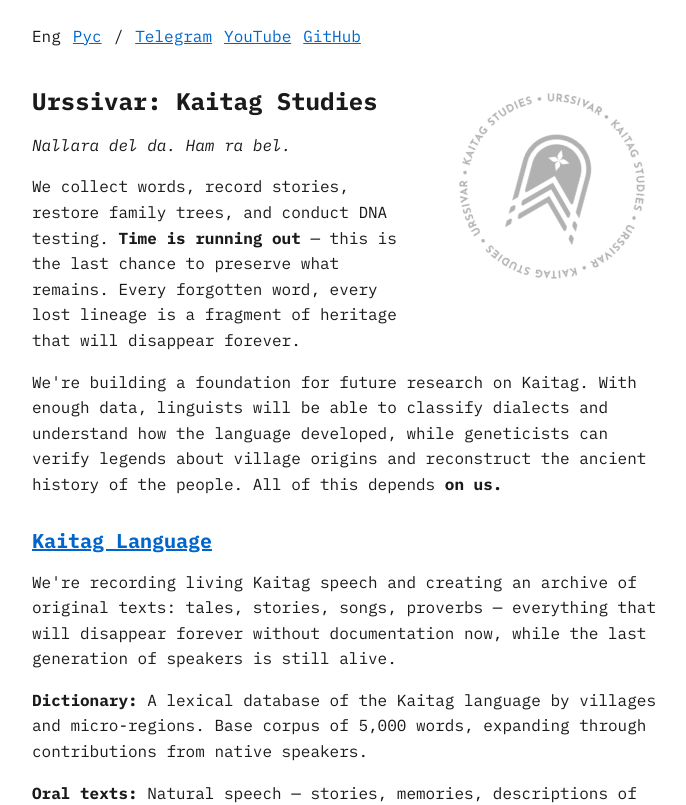
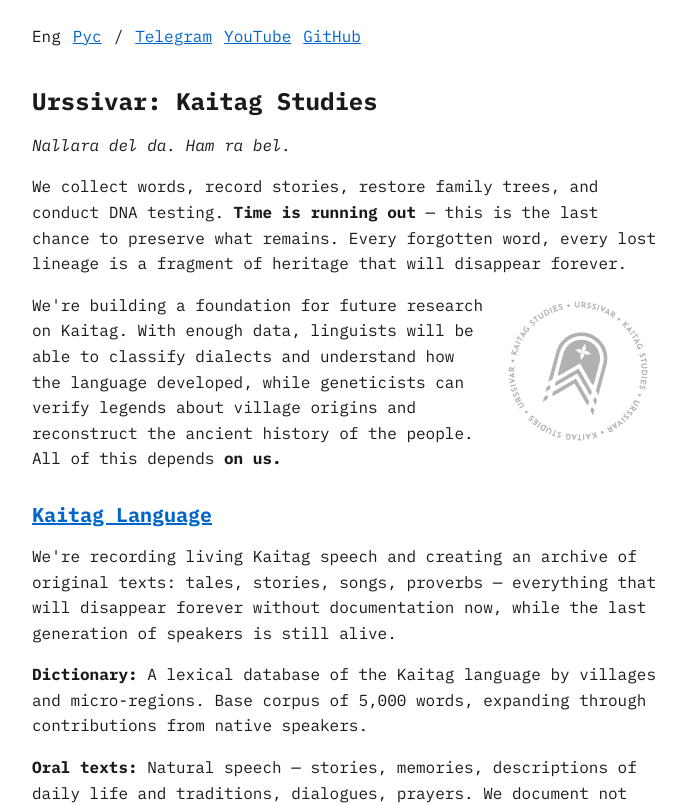
Before and after one commit to urssivar/urssivar, a Nuxt app: page / in a window 1280 px wide. Shown: the top 805 px of the page, without its empty margins (296-982 px from the left). Built offline with nearby package versions, Linux system fonts and the light colour scheme.

Commit message:
Adjust stamp visuals

```diff
--- a/app/components/Stamp.vue
+++ b/app/components/Stamp.vue
@@ -7,8 +7,8 @@
 <style scoped>
 .stamp-wrapper {
   float: right;
-  margin: 2rem 0 1rem 2rem;
-  width: calc(65ch / 3);
+  margin-left: 1rem;
+  width: 25%;
   transition: 0.2s;
   cursor: pointer;
   opacity: 0.3;
--- a/app/pages/index.vue
+++ b/app/pages/index.vue
@@ -16,9 +16,8 @@ useSeoMeta({
             <NuxtLink to="https://github.com/urssivar" target="_blank">GitHub</NuxtLink>
         </nav>
 
-        <Stamp />
+        <h1>Urssivar: Kaitag Studies</h1>
 
-        <h1>Urssivar: Kaitag Studies</h1>
         <p><i lang="xdq">Nallara del da. Ham ra bel.</i></p>
 
         <p>
@@ -26,6 +25,7 @@ useSeoMeta({
             <strong>Time is running out</strong> — this is the last chance to preserve what remains.
             Every forgotten word, every lost lineage is a fragment of heritage that will disappear forever.
         </p>
+        <Stamp />
         <p>
             We're building a foundation for future research on Kaitag.
             With enough data, linguists will be able to classify dialects and understand how the language developed,
--- a/app/pages/ru/index.vue
+++ b/app/pages/ru/index.vue
@@ -22,9 +22,8 @@ useHead({
             <NuxtLink to="https://github.com/urssivar" target="_blank">GitHub</NuxtLink>
         </nav>
 
-        <Stamp />
+        <h1>Urssivar: Кайтагские Исследования</h1>
 
-        <h1>Urssivar: Кайтагские Исследования</h1>
         <p><i lang="xdq">Наллара дел да. Ьам ра бел.</i></p>
 
         <p>
@@ -32,6 +31,7 @@ useHead({
             <strong>Время уходит</strong> — это последний шанс сохранить то, что осталось.
             Каждое забытое слово, каждая утраченная родословная — это фрагмент наследия, который исчезнет навсегда.
         </p>
+        <Stamp />
         <p>
             Мы создаём базу для будущих исследований Кайтага.
             При достаточном объёме данных лингвисты смогут классифицировать диалекты и понять, как развивался язык,
```
